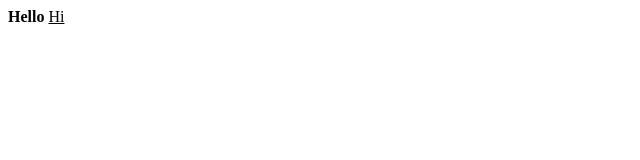
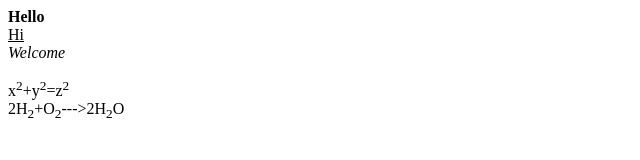
Before and after one commit to iamneo-production/acabcacfadaccaebadaeccdffeecabfeedab, a website: page public/index.html in a window 1280 px wide. Shown: the whole page, without its empty margins (0-640 px from the left). Drawn offline with Linux system fonts and the light colour scheme.

Commit message:
Backup Commit

```diff
--- a/public/index.html
+++ b/public/index.html
@@ -1,10 +1,13 @@
 <!DOCTYPE html>
 <html lang="en">
 <head>
-    <b>Hello</b>
-    <u>Hi</u>
+    <b>Hello</b><br>
 
 </head>
 <body>
+    <u>Hi</u><br>
+    <i>Welcome</i><br>
+    <p>x<sup>2</sup>+y<sup>2</sup>=z<sup>2</sup><br>
+    2H<sub>2</sub>+O<sub>2</sub>--->2H<sub>2</sub>O<br>
 </body>
 </html>
```
